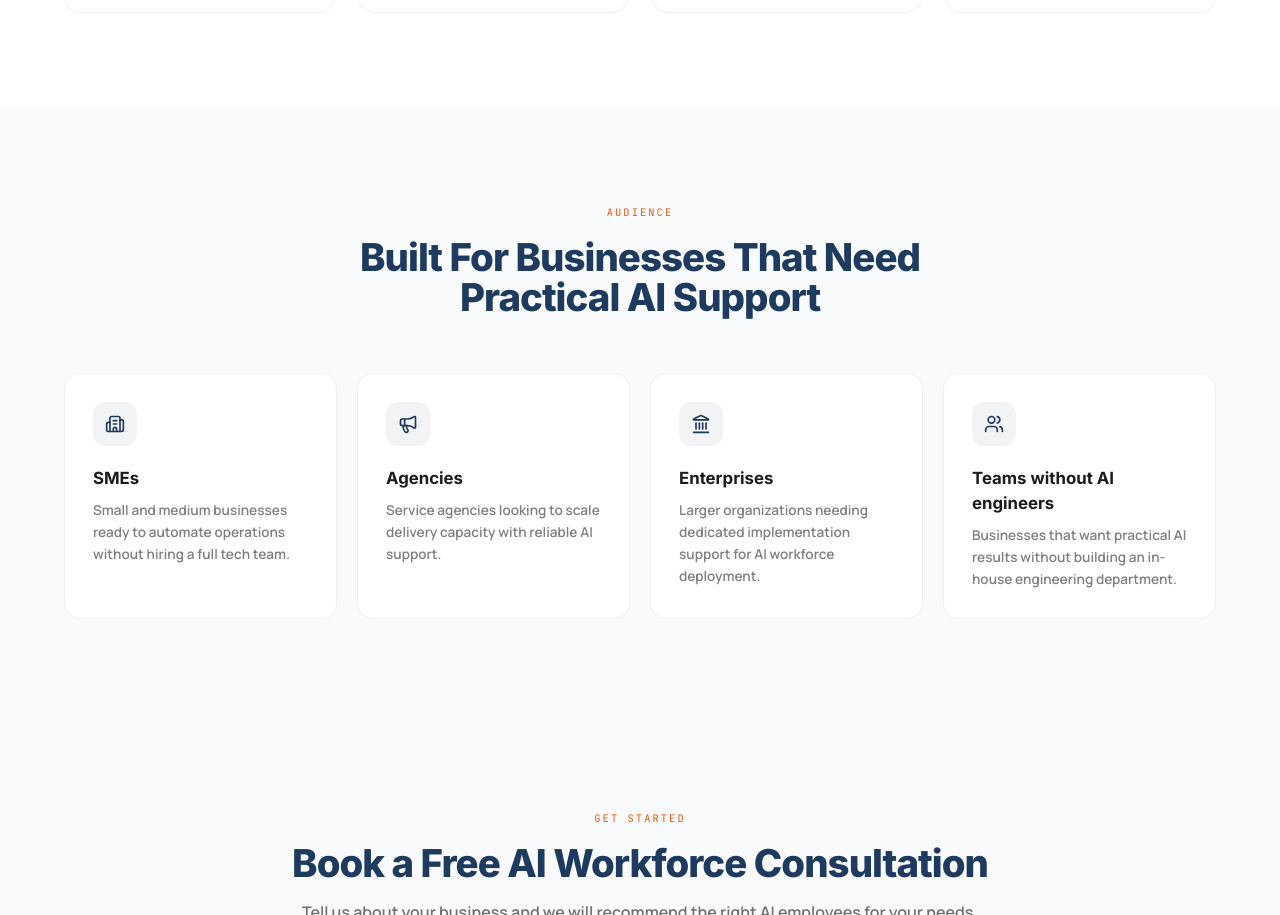
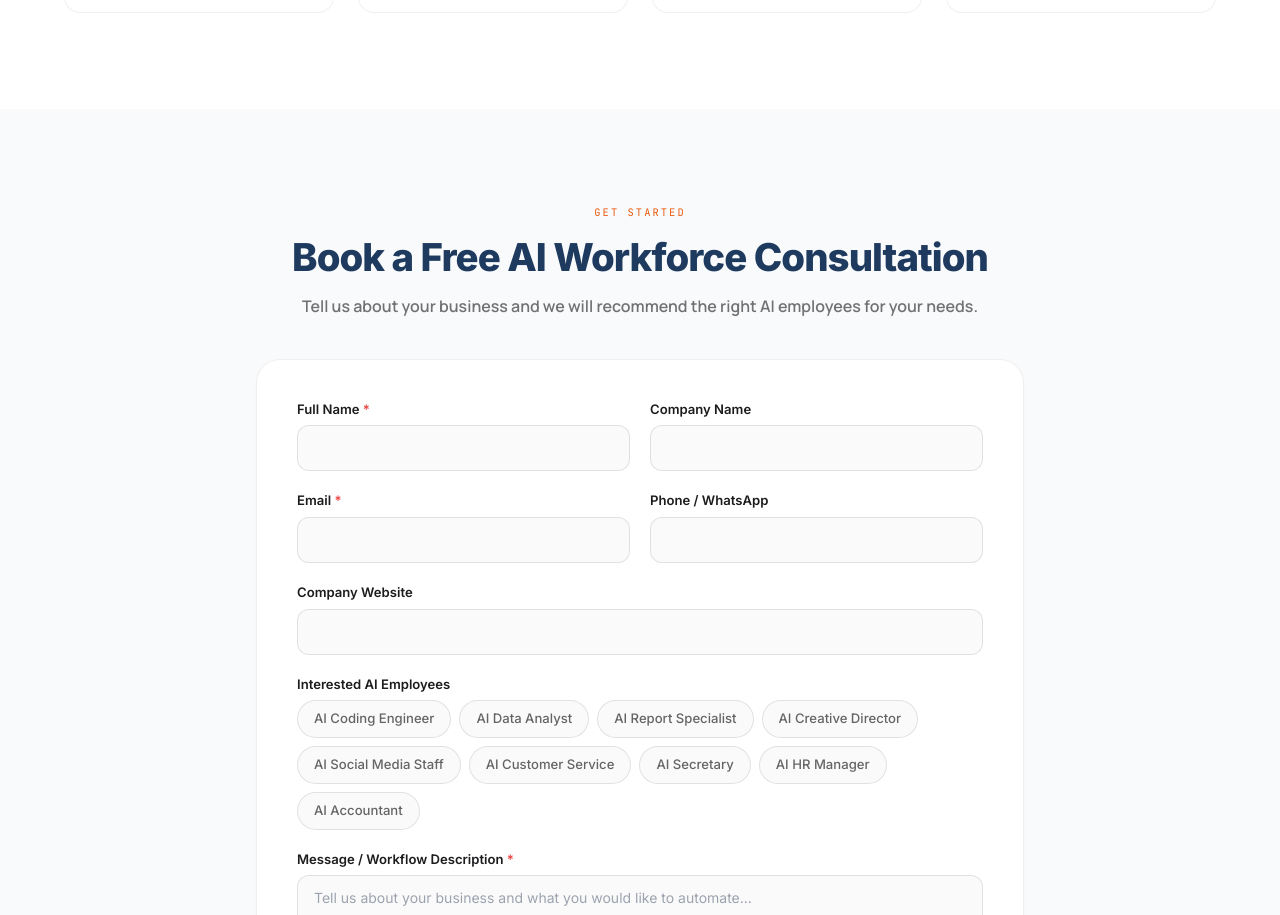
Before and after one commit to aibuddygame/enreal, a React (Vite) app: page / in a window 1280 px wide. Shown: the part 8031-8946 px from the top of the page. Built offline with nearby package versions, Linux system fonts and the light colour scheme.

Commit message:
fix: remove WhoThisIsFor (Audience) section

```diff
--- a/src/pages/Home.jsx
+++ b/src/pages/Home.jsx
@@ -5,7 +5,7 @@ import AIWorkforceGrid from '../components/home/AIWorkforceGrid.jsx'
 import AIEmployeeDetails from '../components/home/AIEmployeeDetails.jsx'
 import WhyAIHuman from '../components/home/WhyAIHuman.jsx'
 import WorkflowSection from '../components/home/WorkflowSection.jsx'
-import WhoThisIsFor from '../components/home/WhoThisIsFor.jsx'
+// WhoThisIsFor removed per user request
 // PricingSection removed per user request
 import ConsultationForm from '../components/home/ConsultationForm.jsx'
 import ClosingCTASection from '../components/home/ClosingCTASection.jsx'
@@ -35,7 +35,6 @@ export default function HomePage() {
                 <AIEmployeeDetails employees={AI_EMPLOYEES} />
                 <WhyAIHuman />
                 <WorkflowSection />
-                <WhoThisIsFor />
                 <ConsultationForm />
                 <ClosingCTASection />
             </main>
```
